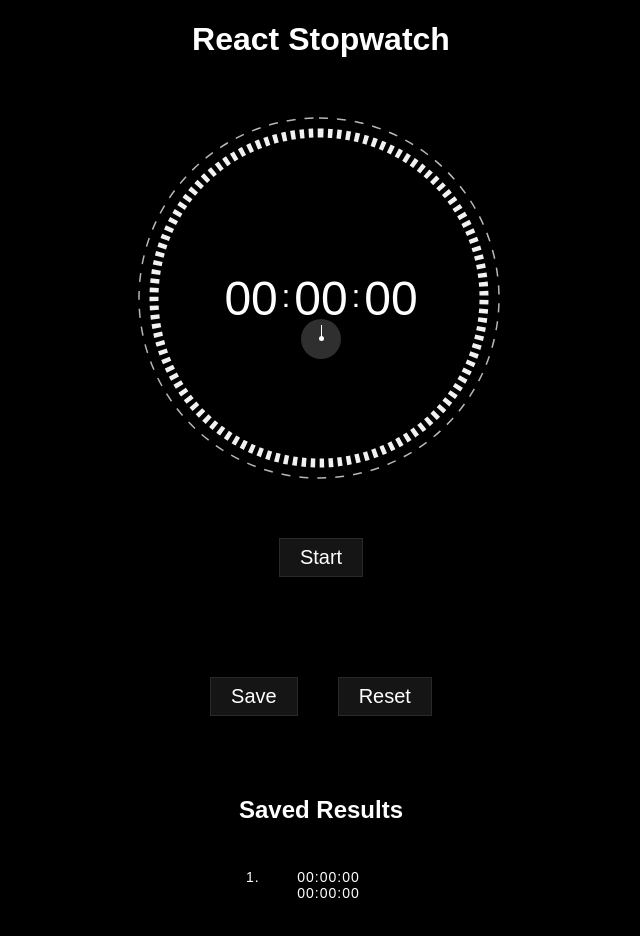
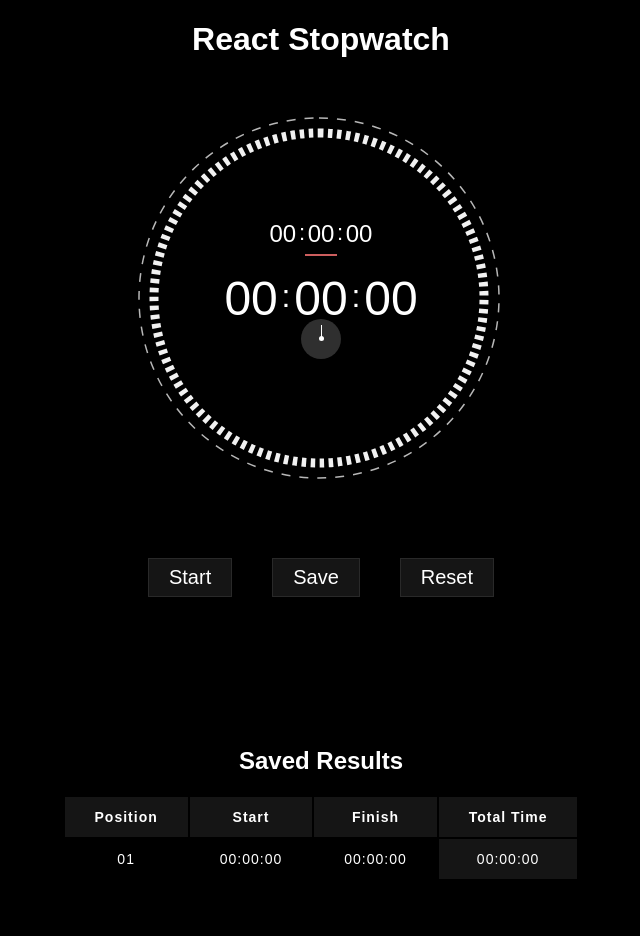
Before and after one commit to nikantic/my-react-stopwatch, a React (Create React App) app: page / in a window 1280 px wide. Both pictures are taken after a click on the button "Save". Shown: the top 936 px of the page, without its empty margins (319-959 px from the left). After the commit the page ends 893 px from the top, so only its background shows below. Built offline with nearby package versions, Linux system fonts and the light colour scheme.

Commit message:
Rework Time Difference, Saved Results, Add Readme

```diff
--- a/src/components/Stopwatch.css
+++ b/src/components/Stopwatch.css
@@ -61,6 +61,35 @@
   min-width: 61px;
 }
 
+.SaveTimeHolder {
+  position: absolute;
+  top: 72px;
+  display: flex;
+  justify-content: center;
+  align-items: center;
+}
+
+.SaveTimeHolder:after {
+  content: "";
+  position: absolute;
+  bottom: -8px;
+  width: 30%;
+  height: 2px;
+  background-color: #cc5e5e;
+}
+
+.SaveTimeHolder > div {
+  display: inline-block;
+  font-size: 24px;
+  min-width: 32px;
+}
+
+.SaveTimeHolder > span {
+  position: relative;
+  top: -1px;
+  font-size: 22px;
+}
+
 .Button {
   font-size: 20px;
   margin: 20px;
@@ -70,24 +99,51 @@
 
 .StartButton {
   margin-top: 0;
-  margin-bottom: 80px;
+  margin-bottom: 60px;
 }
 
 .SavedResultsHolder {
-  margin-top: 60px;
+  margin-top: 90px;
 }
 
-.SavedResultsHolder ol {
-  min-width: 128px;
+.SavedResultsHolder table {
   display: inline-block;
-  margin-left: -25px;
 }
 
-.SavedResultsHolder ol li {
-  padding: 9px 21px;
+.SavedResultsHolder th,
+.SavedResultsHolder td {
+  border-collapse: collapse;
+}
+
+.SavedResultsHolder th {
+  background: #151515;
+}
+
+.SavedResultsHolder td:nth-child(4) {
+  background: #151515;
+}
+
+.SavedResultsHolder th,
+.SavedResultsHolder td {
+  padding: 12px 30px;
   margin-bottom: 11px;
   font-size: 14px;
   letter-spacing: 1px;
+}
+
+.SavedResultsHolder td {
+  animation: animated-td-in 0.3s forwards;
+}
+
+@keyframes animated-td-in {
+  0% {
+    opacity: 0;
+    transform: translateY(10px);
+  }
+  100% {
+    opacity: 1;
+    transform: translateY(0);
+  }
 }
 
 .SmallClock {
--- a/src/components/Stopwatch.js
+++ b/src/components/Stopwatch.js
@@ -4,6 +4,11 @@ import "./Stopwatch.css";
 class Stopwatch extends Component {
   state = {
     time: {
+      minutes: 0,
+      seconds: 0,
+      miliseconds: 0
+    },
+    saveTime: {
       minutes: 0,
       seconds: 0,
       miliseconds: 0
@@ -16,6 +21,7 @@ class Stopwatch extends Component {
   constructor(props) {
     super(props);
     this.timeInterval = null;
+    this.saveTimeInterval = null;
     this.TimeSvgCircleRef = React.createRef();
     this.TimeSvgCircleRef2 = React.createRef();
     this.TimeSmallCircle = React.createRef();
@@ -41,9 +47,8 @@ class Stopwatch extends Component {
       "rotateZ(" + this.TimeSmallCircleRotate + "deg)";
   };
 
-  UpdateTime = () => {
-    this.timeInterval = setInterval(() => {
-      let oldTimeState = this.state.time;
+  timeFunc = time => {
+    let oldTimeState = time;
     // Miliseconds
     if (oldTimeState.miliseconds > 59) {
       oldTimeState.miliseconds = 0;
@@ -55,16 +60,43 @@ class Stopwatch extends Component {
     if (oldTimeState.seconds > 59) {
       oldTimeState.seconds = 0;
       oldTimeState.minutes += 1;
-        this.reinitCircleSVG();
     }
-      // Minutes and Hours
+    // Minutes
     if (oldTimeState.minutes > 59) {
       oldTimeState.minutes = 0;
     }
+
+    return oldTimeState;
+  };
+
+  UpdateSaveTime = () => {
+    if (
+      this.state.isRunning &&
+      this.state.isSaveRunning &&
+      this.saveTimeInterval === null
+    ) {
+      this.saveTimeInterval = setInterval(() => {
+        let newSaveTimeState = this.timeFunc(this.state.saveTime);
+        this.setState(prevState => ({
+          ...prevState,
+          saveTime: newSaveTimeState
+        }));
+      }, 1);
+    }
+  };
+
+  UpdateTime = () => {
+    if (this.timeInterval === null) {
+      this.timeInterval = setInterval(() => {
+        let oldTimeState = this.timeFunc(this.state.time);
+
         this.TimeSvgCircleDashOffset -= 0.207;
         this.TimeSvgCircleRef.current.style.strokeDashoffset = this.TimeSvgCircleDashOffset;
         this.TimeSvgCircle2Rotate += 0.098;
 
+        if (this.TimeSvgCircleDashOffset < 0) {
+          this.reinitCircleSVG();
+        }
         if (this.TimeSvgCircleDashOffset2 < 0) {
           this.reinitCircleSVG2();
         }
@@ -92,18 +124,11 @@ class Stopwatch extends Component {
           time: oldTimeState
         }));
       }, 1);
+    }
   };
 
-  FormatTime = time => {
-    return time < 10 ? "0" + time : time;
-  };
-
-  FormatMilisecondsToDate = ms => {
-    return {
-      minutes: Math.floor(ms / 3600000),
-      seconds: Math.floor((ms % 3600000) / 60000),
-      miliseconds: Math.floor(((ms % 360000) % 60000) / 1000)
-    };
+  FormatNumber = number => {
+    return number < 10 ? "0" + number : number;
   };
 
   TimeToMiliseconds = time => {
@@ -120,9 +145,13 @@ class Stopwatch extends Component {
         if (this.state.isRunning) {
           // Start Stopwatch
           this.UpdateTime();
+          this.UpdateSaveTime();
         } else {
           // Pause Stopwatch
           clearInterval(this.timeInterval);
+          this.timeInterval = null;
+          clearInterval(this.saveTimeInterval);
+          this.saveTimeInterval = null;
         }
       }
     );
@@ -131,6 +160,8 @@ class Stopwatch extends Component {
   ResetStopwatch = () => {
     clearInterval(this.timeInterval);
     this.timeInterval = null;
+    clearInterval(this.saveTimeInterval);
+    this.saveTimeInterval = null;
     this.reinitCircleSVG();
     this.reinitCircleSVG2();
     this.reinitSmallCircle();
@@ -143,40 +174,63 @@ class Stopwatch extends Component {
         seconds: 0,
         miliseconds: 0
       },
+      saveTime: {
+        minutes: 0,
+        seconds: 0,
+        miliseconds: 0
+      },
+      savedResults: [],
       isRunning: false,
       isSaveRunning: false
     }));
   };
 
   SaveResult = () => {
+    clearInterval(this.saveTimeInterval);
+    this.saveTimeInterval = null;
     this.TimeSvgCircleRef2.current.style.transform =
       "rotateZ(" + this.TimeSvgCircle2Rotate + "deg)";
     this.reinitCircleSVG2();
-    const savedResultString = this.FormatSavedResult(this.state.time);
-    const saveResultMs = this.TimeToMiliseconds(this.state.time) * 1000;
-    let timeDifference = saveResultMs;
+
+    const saveResultMs = this.TimeToMiliseconds(this.state.saveTime) * 1000;
+    const endTimeFormated = this.FormatSavedResult(this.state.time);
+    let savedResultFormated = this.FormatSavedResult(this.state.saveTime);
+    let startTimeFormated;
+
     if (this.state.savedResults.length) {
-      const prevItemMs = this.state.savedResults[
+      startTimeFormated = this.state.savedResults[
         this.state.savedResults.length - 1
-      ].startTimeMs;
-      timeDifference = timeDifference - prevItemMs;
+      ].endTimeFormated;
+    } else {
+      savedResultFormated = endTimeFormated;
+      startTimeFormated = this.FormatSavedResult({
+        minutes: 0,
+        seconds: 0,
+        miliseconds: 0
+      });
     }
-    const timeDifferenceFormated = this.FormatSavedResult(
-      this.FormatMilisecondsToDate(timeDifference)
-    );
-    this.setState(prevState => ({
+
+    this.setState(
+      prevState => ({
         ...prevState,
         savedResults: [
           ...prevState.savedResults,
           {
-          startTimeMs: saveResultMs,
-          startTimeFormated: savedResultString,
-          totalMs: timeDifference,
-          totalMsFormated: timeDifferenceFormated
+            startTimeFormated: startTimeFormated,
+            endTimeFormated: endTimeFormated,
+            totalMs: saveResultMs,
+            totalMsFormated: savedResultFormated
           }
         ],
+        saveTime: {
+          minutes: 0,
+          seconds: 0,
+          miliseconds: 0
+        },
         isSaveRunning: true
-    }));
+      }),
+      this.UpdateSaveTime
+    );
   };
 
   FormatSavedResult = savedResult => {
@@ -184,7 +238,7 @@ class Stopwatch extends Component {
     const keys = Object.keys(savedResult);
     const lastKey = keys[keys.length - 1];
     for (var k in savedResult) {
-      newSave += this.FormatTime(savedResult[k]);
+      newSave += this.FormatNumber(savedResult[k]);
       if (k !== lastKey) {
         newSave += ":";
       }
@@ -205,26 +259,35 @@ class Stopwatch extends Component {
               <circle ref={this.TimeSvgCircleRef2} cx="150" cy="150" r="100" />
             </svg>
           </div>
+          {this.state.isSaveRunning ? (
+            <div className="SaveTimeHolder">
+              <div>{this.FormatNumber(this.state.saveTime.minutes)}</div>
+              <span>:</span>
+              <div>{this.FormatNumber(this.state.saveTime.seconds)}</div>
+              <span>:</span>
+              <div>{this.FormatNumber(this.state.saveTime.miliseconds)}</div>
+            </div>
+          ) : null}
           <div className="TimeItem">
-            {this.FormatTime(this.state.time.minutes)}
+            {this.FormatNumber(this.state.time.minutes)}
           </div>
           <span>:</span>
           <div className="TimeItem">
-            {this.FormatTime(this.state.time.seconds)}
+            {this.FormatNumber(this.state.time.seconds)}
           </div>
           <span>:</span>
           <div className="TimeItem">
-            {this.FormatTime(this.state.time.miliseconds)}
+            {this.FormatNumber(this.state.time.miliseconds)}
           </div>
           <div className="SmallClock">
             <span ref={this.TimeSmallCircle} />
             <div />
           </div>
         </div>
+        <div>
           <button className="Button StartButton" onClick={this.StartStopwatch}>
             {!this.state.isRunning ? "Start" : "Pause"}
           </button>
-        <div>
           <button className="Button SaveButton" onClick={this.SaveResult}>
             Save
           </button>
@@ -235,14 +298,26 @@ class Stopwatch extends Component {
         {this.state.savedResults.length ? (
           <div className="SavedResultsHolder">
             <h2>Saved Results</h2>
-            <ol>
+            <table>
+              <thead>
+                <tr>
+                  <th>Position</th>
+                  <th>Start</th>
+                  <th>Finish</th>
+                  <th>Total Time</th>
+                </tr>
+              </thead>
+              <tbody>
                 {this.state.savedResults.map((item, i) => (
-                <li key={i}>
-                  <div>{item.startTimeFormated}</div>
-                  <div>{item.totalMsFormated}</div>
-                </li>
+                  <tr key={i}>
+                    <td>{this.FormatNumber(i + 1)}</td>
+                    <td>{item.startTimeFormated}</td>
+                    <td>{item.endTimeFormated}</td>
+                    <td>{item.totalMsFormated}</td>
+                  </tr>
                 ))}
-            </ol>
+              </tbody>
+            </table>
           </div>
         ) : null}
       </div>
```
Also changed, not shown: 1 other file (tests, documents, lock files or other folders). Lines whose indentation alone changed are shown as unchanged.
